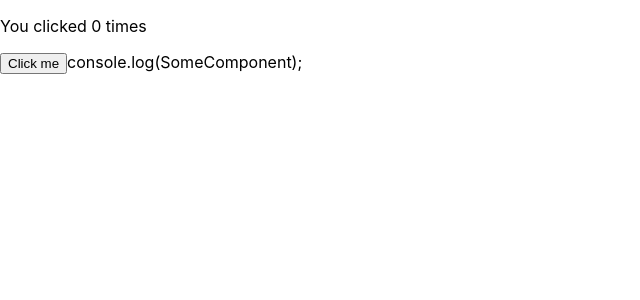
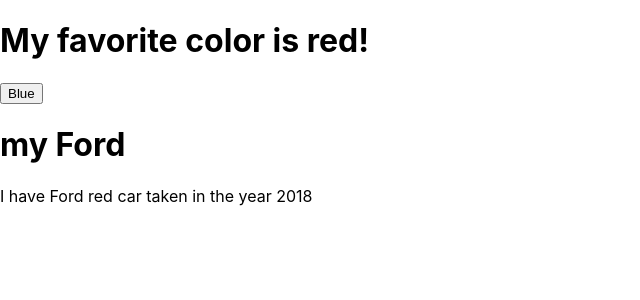
Before and after one commit to vinaysb1/react-hooks, a React (Create React App) app: page / in a window 1280 px wide. Shown: the top 300 px of the page, without its empty margins (0-640 px from the left). Built offline with nearby package versions, Linux system fonts and the light colour scheme.

Commit message:
export default App

```diff
--- a/src/App.js
+++ b/src/App.js
@@ -1,21 +1,14 @@
-import React, { useState } from 'react';
-import { SomeComponent } from 'html-entities';
+import React from 'react';
+import FavoriteColor from './FavoriteColor';
+import Car from './Car';
 
-
-function Counter() {
-  // Declare a state variable named 'count' and initialize it to 0
-  const [count, setCount] = useState(0);
-
+function App() {
   return (
-    <div>
-      <p>You clicked {count} times</p>
-      {/* onClick event handler that calls setCount to update the state */}
-      <button onClick={() => setCount(count + 1)}>
-        Click me
-      </button>
-      console.log(SomeComponent);
+    <div className="App">
+      <FavoriteColor />
+      <Car />
     </div>
   );
 }
 
-export default Counter;
+export default App;
--- /dev/null
+++ b/src/Car.js
@@ -0,0 +1,17 @@
+import React from 'react'
+import { useState } from 'react'
+
+function Car() {
+    const [brand,setBrand] = useState('Ford')
+    const [model,setModel] = useState('Mustang')
+    const [year,setYear] = useState(2018)
+    const [color,setColor] = useState('red')
+  return (
+    <div>
+        <h1>my {brand}</h1>
+        <p>I have {brand} {color} car taken in the year {year}</p>
+        </div>
+  )
+}
+
+export default Car
--- /dev/null
+++ b/src/FavoriteColor.js
@@ -0,0 +1,19 @@
+import React, { useState } from "react";
+
+function FavoriteColor() {
+  const [color, setColor] = useState("red");
+
+  return (
+    <>
+      <h1>My favorite color is {color}!</h1>
+      <button
+        type="button"
+        onClick={() => setColor("blue")}
+      >
+        Blue
+      </button>
+    </>
+  );
+}
+
+export default FavoriteColor;
```
